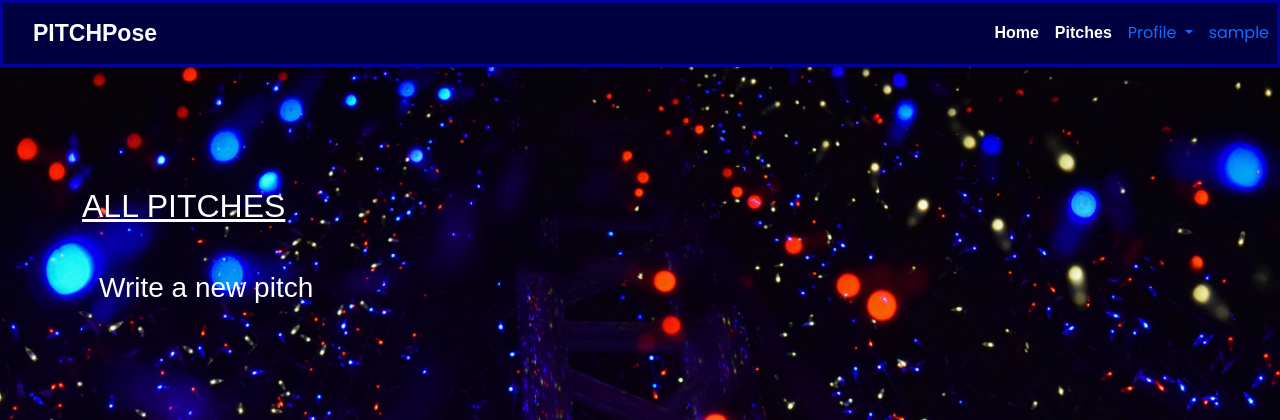
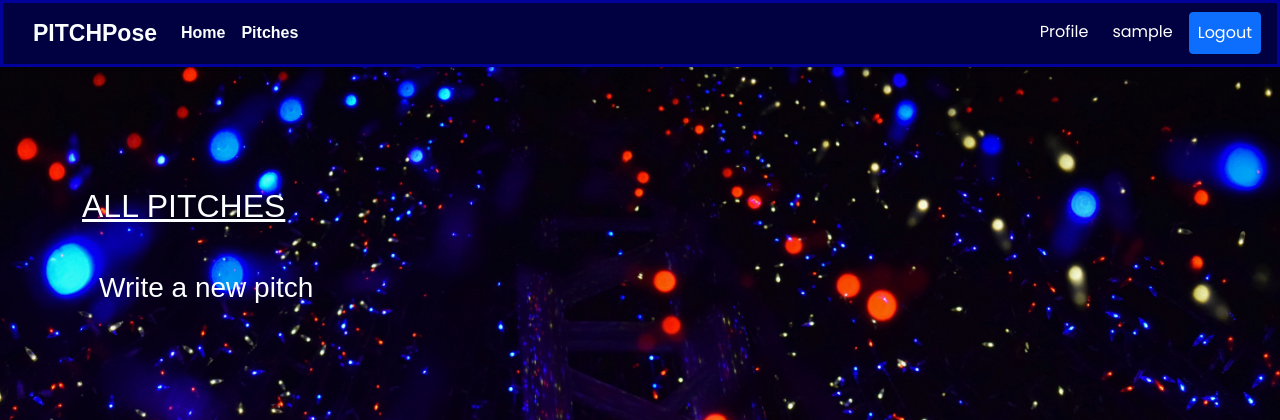
Before and after one commit to nazarena254/pitch.github.io, a Flask app: page /pitches in a window 1280 px wide. Shown: the top 420 px of the page. Run offline with Flask 2, Linux system fonts and the light colour scheme; the visitor is signed in with stand-in values (Sample User, id 1); data comes from the database, SQL or seed files in the repository; data that the repository does not hold is empty; some libraries are stand-ins or nearby versions; some web fonts are replaced.

Commit message:
provide the correct routing to the profile page

```diff
--- a/app/main/views.py
+++ b/app/main/views.py
@@ -74,7 +74,7 @@ def leave_comment(pitch_id):
 
     return render_template('new_comment.html',comment_form=comment_form, comment=comment,pitch_id=pitch_id)
 
-@main.route('/user/<uname>')
+@main.route('/profile/profile/<string:uname>', methods = ['GET','POST'])
 def profile(uname):
     user = User.query.filter_by(username = uname).first()
     user_id = current_user.id
@@ -141,3 +141,13 @@ def increment(like,pitch_id):
     new_like.save_pitch()
 
     return render_template('pitches.html',likes=likes)
+
+@main.route('/downvote/<int:like>/<int:pitch_id>')
+def decrement(like,pitch_id):
+    all_dislikes = Pitch.query.filter_by(like,pitch_id).all()
+    likes = int(all_dislikes) + 1
+    user_id = user_id
+    new_dislike = Pitch(user_id=user_id,pitch_id=pitch_id,likes=like)
+    new_dislike.save_pitch()
+
+    return render_template('pitches.html',likes=likes)
--- a/app/templates/auth/login.html
+++ b/app/templates/auth/login.html
@@ -15,7 +15,7 @@
       {% endfor %}
       <!-- Login form -->
       {{wtf.quick_form(login_form)}}
-      <br><p> Don't have an account? <a href="{{url_for('auth.register')}}">Sign up here</a></p>
+      <br><p style="color:white ;"> Don't have an account? <a href="{{url_for('auth.register')}}"> <span style="color:white ;" >Sign up </span></a></p>
      </div>
      <div clas="col-md-2"> </div>
     </div>
--- a/app/templates/base.html
+++ b/app/templates/base.html
@@ -25,30 +25,30 @@
           <span class="navbar-toggler-icon"></span>
         </button>
         <div class="collapse navbar-collapse" id="navbarSupportedContent-4">
-        <ul class="navbar-nav ms-auto">
+        <ul class="navbar-nav">
             <li class="nav-item">
               <a class="nav-link" href="/"><span class="mynavitems" >Home</span></a>
-                <li class="nav-item">
+            </li>
+            <li class="nav-item">
               <a class="nav-link" href="/pitches"><span class="mynavitems" >Pitches</span></a>
             </li>
-            </ul>
+        </ul>
 
-          <ul class="navbar-nav ml-auto">
+        <ul class="navbar-nav ms-auto">
        {% if current_user.is_authenticated %}
-          <li class="nav-item dropdown">
-              <a class="nav-link dropdown-toggle" id="navbarDropdownMenuLink-4" data-toggle="dropdown"
-                aria-haspopup="true" aria-expanded="false">
-                <i class="fas fa-user"></i> Profile </a>
-              <div class="dropdown-menu dropdown-menu-right dropdown-info" aria-labelledby="navbarDropdownMenuLink-4">
-                <a class="dropdown-item" href="{{url_for('main.profile',uname=current_user.username)}}">My account</a>
-                <a class="dropdown-item" href="{{url_for('auth.logout')}}">Log out</a>
-              </div>
+
+            <li class="nav-item">
+                <a class="nav-link text-white" href="{{url_for('main.profile', uname=current_user.username)}}">Profile</a>
             </li>
 
-            <li class="nav-item">
-              <a class="nav-link" href="">
-              <i class="fab fa-sign-in" aria-hidden="true"></i>{{current_user.username}}</a>
+            <li class="nav-item mx-2">
+              <a class="nav-link text-white" href="">
+               {{current_user.username}} </a>
               </a>
+            </li>
+
+            <li class="nav-item me-3">
+              <a class="nav-link text-white btn btn-primary" href="{{url_for('auth.logout')}}">Logout</a>
             </li>
 
             {% else %}
--- a/app/templates/email/welcome.html
+++ b/app/templates/email/welcome_user.txt
@@ -1,3 +1,3 @@
 Hello {{user.username}}<br>
  Welcome to Pitch-perfect We have just seen you have signed up for our application and want to welcome you to the family.
- Add new pitches and let others like, comment and give you feedback
+ Add new pitches
--- a/app/templates/index.html
+++ b/app/templates/index.html
@@ -20,7 +20,7 @@
       <p class="pitch1" >Encourages people/entereprenuers to  work on stuff that they
         like and are passionate about, so that they have a master plan of selling
          themselves, to gain new clients or to promote their business and products.</p>
-      <a href='/pitches/marketing_pitches' class="btn btn-secondary mt-2"><i class="fas fa-clone left"></i> View Pitches</a>
+      <a href='/pitches/marketing_pitches' class="btn btn-secondary mt-2"><i class="fas fa-clone left"></i> View/Add Pitches</a>
     </div>
   </div>
 
@@ -42,7 +42,7 @@ background-position: center center;background-size: cover;background-repeat: no-
       <h4 class="card-title pt-2 pitch2"><strong>Promotion Pitch</strong></h4><br>
       <p class="pitch1" >Getting promoted in a job is not easy. Improve your skills to deliver increasingly better results for your company.
            Equally important is the promotion talk that takes place with your boss.</p>
-      <a href='/pitches/promotional_pitches' class="btn btn-secondary mt-2"><i class="fas fa-clone left"></i> View Pitches</a>
+      <a href='/pitches/promotion_pitches' class="btn btn-secondary mt-2"><i class="fas fa-clone left"></i> View/Add Pitches</a>
     </div>
   </div>
 
@@ -65,7 +65,7 @@ background-position: center center;background-size: cover;background-repeat: no-
       <p class="pitch1" >
           Do you really want to pursue your dream course, in an university of your choice,
           Pitch your achievements and ambitions to try an opportunity to win scholarship. Make it happen</p>
-      <a href='/pitches/scholarship_pitches' class="btn btn-secondary mt-2"><i class="fas fa-clone left"></i> View Pitches</a>
+      <a href='/pitches/scholar_pitches' class="btn btn-secondary mt-2"><i class="fas fa-clone left"></i> View/Add Pitches</a>
     </div>
   </div>
 
--- a/app/templates/pitches.html
+++ b/app/templates/pitches.html
@@ -27,7 +27,7 @@ background-position: center center;background-size: cover;background-repeat: no-
     <h2 class="card-header-title text-center mb-3">{{items.author.username| capitalize}}</h2>
     <!-- Text -->
     <p class="text-center mb-0"><i class="fas fa-calendar mr-2"></i>{{items.posted.strftime('%Y-%m-%d')}}</p>
-    <p class="text-center mb-0"><i class="fas fa-list mr-2"></i>{{items.category}}</p>
+    <p class="text-center mb-0 fs-5"><i class="mr-2"></i>{{items.category}}</p>
 
   </div>
 
@@ -35,13 +35,17 @@ background-position: center center;background-size: cover;background-repeat: no-
   <div class="card-body card-body-cascade text-center">
 
     <!-- Text -->
-    <h4 class="card-text text-dark">{{items.pitch}}</h4>
+    <h4 class="card-text text-white">{{items.pitch}}</h4>
     <!-- Link -->
-    <a href="{{url_for('main.leave_comment', pitch_id = items.id)}}" class=" d-flex flex-row-reverse p-2">
-      <h4 class="waves-effect waves-light" style="margin-right: 20px;">Comments<i class="far fa-comments ml-2"></i></h4>
+    <a href="{{url_for('main.leave_comment', pitch_id = items.id)}}" class=" align-items-center ">
+      <h5 >Comments</h5>
     </a>
-    <p>Upvote</p>
-    <p>Downvote</p>
+    <div class="row display-flex">
+      <a class="fs-5 col-md-7"  href="" >Upvotes 0</a>
+      <a class="fs-5 col-md-3" href="" >Downvotes 0 </a>
+    </div>
+
+
   </div>
   <!-- Card content -->
 
--- a/app/templates/profile/bio.html
+++ b/app/templates/profile/bio.html
@@ -1,5 +1,4 @@
 {% extends 'base.html' %}
-{% import 'bootstrap/wtf.html' as wtf %}
 
 {% block content %}
 <div class="container">
```
Also changed, not shown: app/templates/profile/profile.html (+19 -21 lines), app/auth/views.py (line endings or trailing spaces), app/templates/email/welcome_user.html (added).
